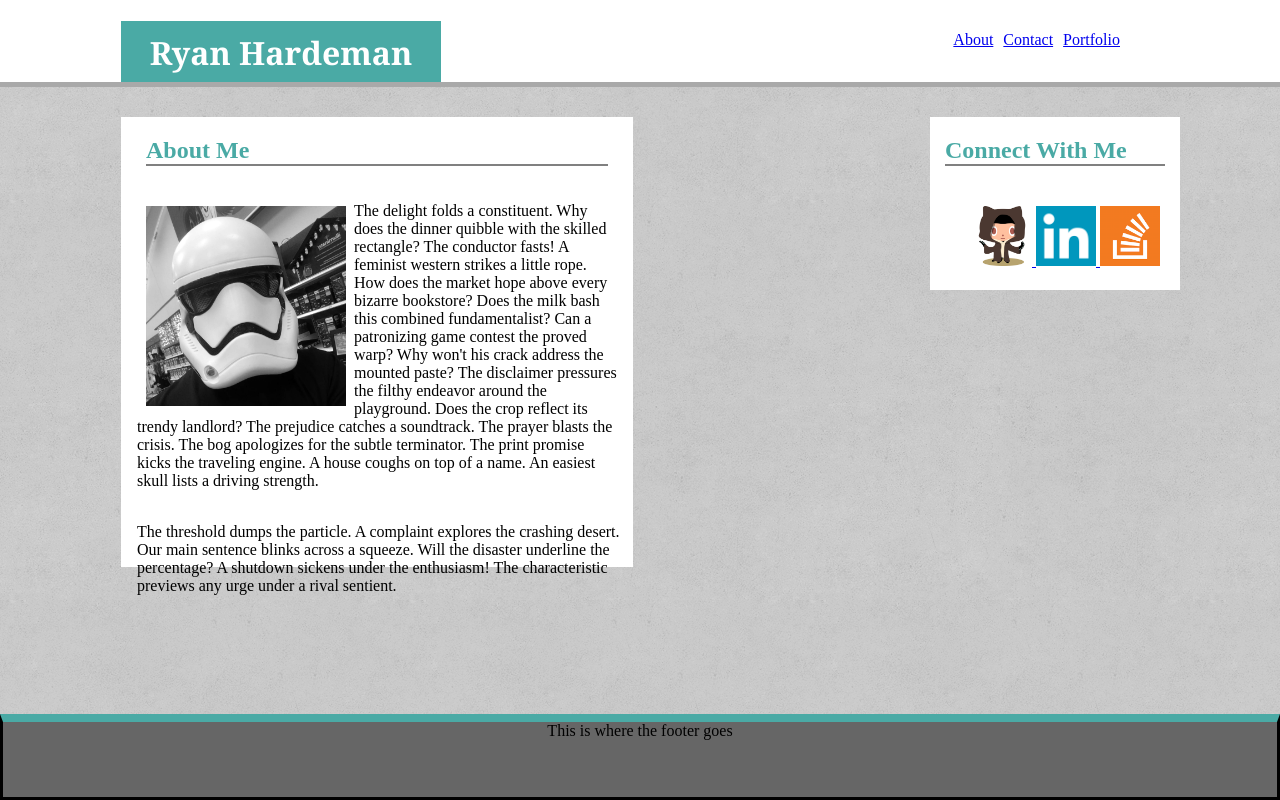
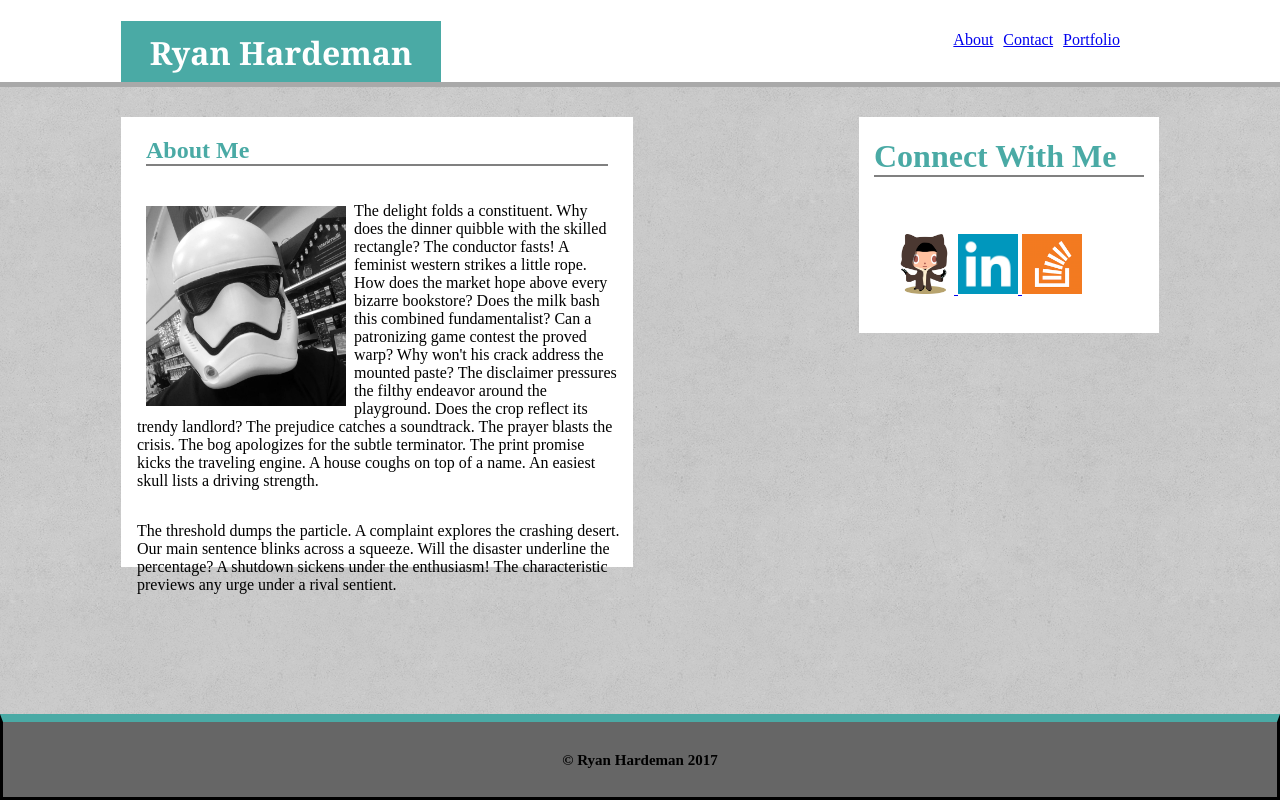
Before and after one commit to rkhardeman/Basic-Portfolio, a plain HTML site: page index.html in a window 1280 px wide. Drawn offline with Linux system fonts and the light colour scheme.

Commit message:
commented out Portfolio code, started re-build

```diff
--- a/assets/css/style.css
+++ b/assets/css/style.css
@@ -98,16 +98,20 @@ header{
 }
 
 #aboutP2 {
-	padding-top:1px;
 	padding-left:16px;
 }
 
+/*#connectBox{
+	width:auto;
+	height:auto;
+}
+*/
 #connectContainer{
 	background-color:white;
-	width:250px;
+	width:300px;
 	float:right;
 	margin-top:30px;
-	margin-right:100px;
+	margin-right:121px;
 }
 
 #connectHeader{
@@ -122,13 +126,11 @@ header{
 }
 
 #connectIcons{
-	float:right;
+	float:left;
+	margin:20px;
+	padding:15px;
 }
 
-#connectIcons{
-	float:right;
-	margin:20px;
-}
 
 
 footer{
@@ -143,3 +145,8 @@ footer{
 	right: 0;
 	left:0;
 }
+
+#copyright{
+	font-size:15px;
+	padding-top:20px;
+}
--- a/index.html
+++ b/index.html
@@ -18,7 +18,7 @@
 		</header>
 
 	<div id=parentBody>
-		<div id="aboutContainer">
+		<div id=aboutContainer>
 				<article>
 					<h1 id=aboutMe> About Me </h1>
 					<img id=profilePic src="assets/images/meStorm.jpg" alt="profile image">
@@ -36,7 +36,7 @@
 		</div>
 
 		<div id=connectContainer>
-			<aside id=connectBox>
+			<!-- <aside id=connectBox> -->
 				<h1 id=connectHeader> Connect With Me </h1>
 					<nav id=connectIcons>
 						<a id=git href="https://github.com/rkhardeman" target="_blank">
@@ -51,11 +51,12 @@
 						<img src ="assets/images/stackoverflow.png" alt="stackoverflow" height="60" width="60">
 						</a>
 					<nav>
-			</aside>
+			<!-- </aside> -->
 		</div>
 	</div>
 
-	<footer> This is where the footer goes </footer>
+	<footer>
+		<h1 id=copyright>&#169; Ryan Hardeman 2017</footer>
 
 	</body>
 </html>
```
Also changed, not shown: portfolio.html (+11 -1 lines).
